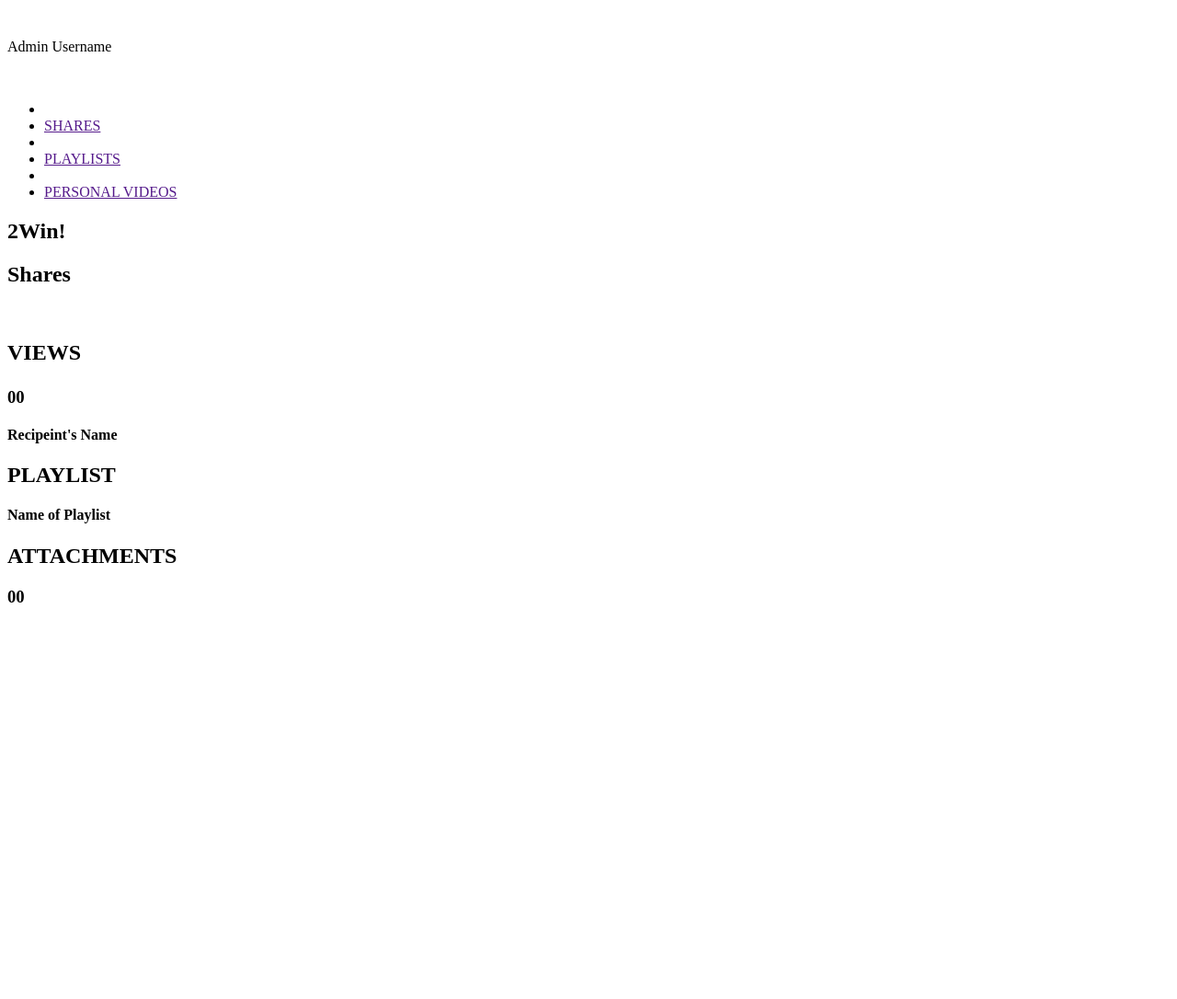
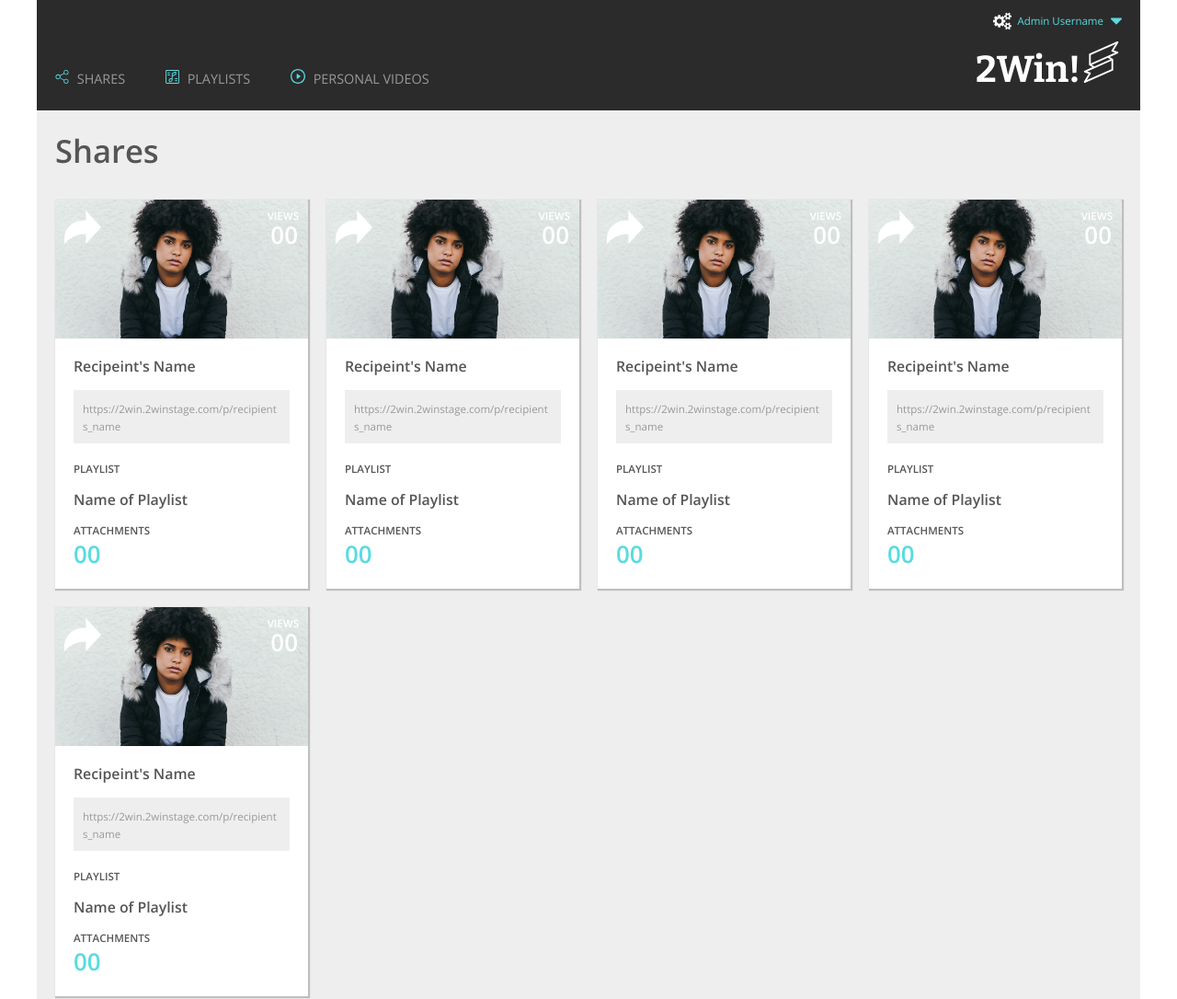
Before and after one commit to tiffanybacher/tb-static-challenge-1, a plain HTML site: page index.html in a window 1280 px wide. Shown: the top 1086 px of the page at 92% size. Before the commit the page ends 800 px from the top, so only its background shows below. Drawn offline with nearby package versions, Linux system fonts and the light colour scheme.

Commit message:
Add CSS and update HTML. Add README.

```diff
--- a/index.html
+++ b/index.html
@@ -2,40 +2,111 @@
 <html lang="en">
 <head>
   <meta charset="UTF-8">
+  <meta name="viewport" content="width=device-width, initial-scale=1">
   <title>Static Challenge 1</title>
+  <link rel="stylesheet" type="text/css" href="normalize.css">
+  <link rel="stylesheet" type="text/css" href="styles.css">
+  <link href="https://fonts.googleapis.com/css?family=Open+Sans:400,600" rel="stylesheet">
+  <link href="https://fonts.googleapis.com/css?family=Bitter:400,700" rel="stylesheet">
 </head>
 <body>
   <header>
     <nav>
-      <img class="admin-icon" src="" alt="">
-      <p class="admin-dropdown">Admin Username</p>
-      <img src="" alt="" class="admin-drop-icon">
+      <ul class="admin-dropdown">
+        <li class="admin-li"><a href="" class="admin-item admin-icon-2"><img src="images/sort-down.svg" class="sort-down" width="12px" alt=""></a></li>
+        <li class="admin-li"><a href="" class="admin-item admin-txt">Admin Username</li></a>
+        <li class="admin-li"><a href="" class="admin-item admin-icon-1"><img src="images/settings.svg" width="20px" alt=""></li></a>
       <ul class="nav-list">
-        <li class="nav-item nav-icon"><a href=""><img src="" alt=""></a></li>
-        <li class="nav-item nav-txt"><a href="">SHARES</a></li>
-        <li class="nav-item nav-icon"><a href=""><img src="" alt=""></a></li>
-        <li class="nav-item nav-txt"><a href="">PLAYLISTS</a></li>
-        <li class="nav-item nav-icon"><a href=""><img src="" alt=""></a></li>
-        <li class="nav-item nav-txt"><a href=""></class>PERSONAL VIDEOS</a></li>
+        <li class="nav-li li-1"><a href="" class="nav-item nav-icon"><img src="images/share.svg" width="15px" alt="Share Icon"></a></li>
+        <li class="nav-li li-2"><a href="" class="nav-item nav-txt">SHARES</a></li>
+        <li class="nav-li li-3"><a href="" class="nav-item nav-icon"><img src="images/playlist-button.svg" width="15px" alt="Playlist Icon"></a></li>
+        <li class="nav-li li-4"><a href="" class="nav-item nav-txt">PLAYLISTS</a></li>
+        <li class="nav-li li-5"><a href="" class="nav-item nav-icon"><img src="images/play-icon.svg" width="16px" alt="Video Icon"></a></li>
+        <li class="nav-li li-6"><a href="" class="nav-item nav-txt"></class>PERSONAL VIDEOS</a></li>
       </ul>
       <h1>2Win!</h1>
+      <img src="images/ribbon.svg" class="ribbon-icon" width="45px">
     </nav>
   </header>
   <main>
     <h2>Shares</h2>
-    <article class="card">
-      <img src="" alt="" class="card-img">
-      <img src="" alt="" class="card-icon">
-      <h2>VIEWS</p>
-      <h3 class="view-count-display">00</h2>
-      <h4 class="card-header">Recipeint's Name</h3>
-      <p><span class="day"></span><span class="date"></span><span class="time"></span></p>
-      <a href="" class="card-link"></a>
-      <h2>PLAYLIST</h2>
-      <h4 class="playlist-name">Name of Playlist</h4>
-      <h2>ATTACHMENTS</h2>
-      <h3 class="attachment-display">00</h3>
-    </article>
+    <div class="card-div">
+      <article class="card card-1">
+        <img src="images/portrait-1-crop.jpg" alt="" class="card-img">
+        <img src="images/share-arrow.svg" width="40px" alt="" class="card-icon">
+        <div class="card-text">
+          <h3 class="views-header">VIEWS</h3>
+          <h4 class="view-count-display">00</h4>
+          <h5 class="card-header">Recipeint's Name</h5>
+          <p><span class="day"></span><span class="date"></span><span class="time"></span></p>
+            <div class="card-link-div"><a href="" class="card-link">https://2win.2winstage.com/p/recipients_name</a></div>
+          <h3>PLAYLIST</h3>
+          <h5 class="playlist-name">Name of Playlist</h5>
+          <h3>ATTACHMENTS</h3>
+          <h4 class="attatchment-display">00</h4>
+        </div>
+      </article>
+      <article class="card card-2">
+        <img src="images/portrait-1-crop.jpg" alt="" class="card-img">
+        <img src="images/share-arrow.svg" width="40px" alt="" class="card-icon">
+        <div class="card-text">
+          <h3 class="views-header">VIEWS</h3>
+          <h4 class="view-count-display">00</h4>
+          <h5 class="card-header">Recipeint's Name</h5>
+          <p><span class="day"></span><span class="date"></span><span class="time"></span></p>
+            <div class="card-link-div"><a href="" class="card-link">https://2win.2winstage.com/p/recipients_name</a></div>
+          <h3>PLAYLIST</h3>
+          <h5 class="playlist-name">Name of Playlist</h5>
+          <h3>ATTACHMENTS</h3>
+          <h4 class="attatchment-display">00</h4>
+        </div>
+      </article>
+      <article class="card card-3">
+        <img src="images/portrait-1-crop.jpg" alt="" class="card-img">
+        <img src="images/share-arrow.svg" width="40px" alt="" class="card-icon">
+        <div class="card-text">
+          <h3 class="views-header">VIEWS</h3>
+          <h4 class="view-count-display">00</h4>
+          <h5 class="card-header">Recipeint's Name</h5>
+          <p><span class="day"></span><span class="date"></span><span class="time"></span></p>
+            <div class="card-link-div"><a href="" class="card-link">https://2win.2winstage.com/p/recipients_name</a></div>
+          <h3>PLAYLIST</h3>
+          <h5 class="playlist-name">Name of Playlist</h5>
+          <h3>ATTACHMENTS</h3>
+          <h4 class="attatchment-display">00</h4>
+        </div>
+      </article>
+      <article class="card card-4">
+        <img src="images/portrait-1-crop.jpg" alt="" class="card-img">
+        <img src="images/share-arrow.svg" width="40px" alt="" class="card-icon">
+        <div class="card-text">
+          <h3 class="views-header">VIEWS</h3>
+          <h4 class="view-count-display">00</h4>
+          <h5 class="card-header">Recipeint's Name</h5>
+          <p><span class="day"></span><span class="date"></span><span class="time"></span></p>
+            <div class="card-link-div"><a href="" class="card-link">https://2win.2winstage.com/p/recipients_name</a></div>
+          <h3>PLAYLIST</h3>
+          <h5 class="playlist-name">Name of Playlist</h5>
+          <h3>ATTACHMENTS</h3>
+          <h4 class="attatchment-display">00</h4>
+        </div>
+      </article>
+      <article class="card card-5">
+        <img src="images/portrait-1-crop.jpg" alt="" class="card-img">
+        <img src="images/share-arrow.svg" width="40px" alt="" class="card-icon">
+        <div class="card-text">
+          <h3 class="views-header">VIEWS</h3>
+          <h4 class="view-count-display">00</h4>
+          <h5 class="card-header">Recipeint's Name</h5>
+          <p><span class="day"></span><span class="date"></span><span class="time"></span></p>
+            <div class="card-link-div"><a href="" class="card-link">https://2win.2winstage.com/p/recipients_name</a></div>
+          <h3>PLAYLIST</h3>
+          <h5 class="playlist-name">Name of Playlist</h5>
+          <h3>ATTACHMENTS</h3>
+          <h4 class="attatchment-display">00</h4>
+        </div>
+      </article>
+    </div>
   </main>
 </body>
 </html>
--- a/styles.css
+++ b/styles.css
@@ -0,0 +1,199 @@
+/* BODY STYLES */
+
+body {
+  color: #555;
+  font-family: 'Open Sans', sans-serif;
+  font-size: .9em;
+  margin: 0px auto;
+  max-width: 1200px;
+  min-width: 650px;
+}
+
+h1 {
+  bottom: 20px;
+  font-family: 'Bitter', serif;
+  font-size: 2.8em;
+  font-weight: 700;
+  margin: 0px;
+  position: absolute;
+  right: 65px;
+}
+
+h2 {
+  font-size: 2.4em;
+  margin: 0px 0px 20px 10px;
+}
+
+h3 {
+  font-size: .8em;
+  margin: 0px;
+}
+
+h4 {
+  font-size: 1.8em;
+  margin: 0px;
+}
+
+h5 {
+  font-size: 1.1em;
+  margin: 15px 0px 15px 0px;
+}
+
+li {
+  display: inline;
+  list-style: none;
+}
+
+a {
+  color: #999;
+  text-decoration: none;
+}
+
+a:hover {
+  color: #59dbe0;
+}
+
+a:active {
+  color: #fff;
+}
+
+/* HEADER STYLES */
+
+nav {
+  background-color: #2b2b2b;
+  color: #fff;
+  height: 80px;
+  padding: 20px;
+  position: relative;
+}
+
+a.admin-item {
+  color: #59dbe0;
+  font-size: .8em;
+}
+
+a.admin-item:hover {
+  color: #fff;
+}
+
+.admin-dropdown {
+  margin: 0px;
+  padding: 0px;
+}
+
+.admin-item {
+  position: absolute;
+}
+
+.admin-txt {
+  top: 15px;
+  right: 40px;
+}
+
+.admin-icon-1 {
+  top: 13px;
+  right: 140px;
+}
+
+.admin-icon-2 {
+  top: 17px;
+  right: 20px;
+}
+
+.sort-down:hover {
+  border: 1px #fff;
+}
+
+.nav-list {
+  margin: 55px 0px 10px 0px;
+  padding: 0px;
+}
+
+.nav-li {
+  padding: 0px 5px 0px 0px;
+}
+
+.li-2, .li-4, .li-6 {
+  padding: 0px 40px 0px 0px;
+}
+
+.ribbon-icon {
+  position: absolute;
+  right: 20px;
+  bottom: 30px;
+}
+
+/* MAIN STYLES */
+
+main {
+  background-color: #eee;
+  min-height: 1000px;
+  padding: 20px 10px;
+  margin: 0 auto;
+}
+
+.card-div {
+  display: flex;
+  flex-wrap: wrap;
+}
+
+/* CARD STYLES */
+
+.card {
+  background-color: #fff;
+  box-shadow: 1px 1px 1px 1px rgba(0, 0, 0, .2);
+  margin: 10px;
+  position: relative;
+  width: 275px;
+}
+
+.card-img {
+  width: 100%;
+/*  background: linear-gradient(
+    rgba(0, 0, 0, 0.5),
+    rgba(0, 0, 0, 0.5)),
+    url("images/portrait-1-crop.jpg");*/
+  }
+
+.card-icon {
+  position: absolute;
+  top: 10px;
+  left: 10px;
+}
+
+.card-icon:hover {
+  width: 50px;
+}
+
+.views-header {
+  color: #fff;
+  position: absolute;
+  top: 10px;
+  right: 10px;
+}
+
+.view-count-display {
+  color: #fff;
+  position: absolute;
+  top: 20px;
+  right: 11px;
+}
+
+.card-text {
+  padding:0px 20px 20px;
+}
+
+.card-link-div {
+  background-color: #eee;
+  margin: 0px 0px 20px 0px;
+  padding: 10px;
+}
+
+.card-link {
+  font-size: .8em;
+  overflow-wrap: break-word;
+}
+
+.attatchment-display {
+  color: #59dbe0;
+}
```
Also changed, not shown: images/play-icon.svg (added), images/playlist-button.svg (added), images/portrait-1-crop.jpg (added), images/ribbon.svg (added), images/settings.svg (added), images/share-arrow.svg (added), images/share.svg (added), images/sort-down.svg (added), 3 other files.
